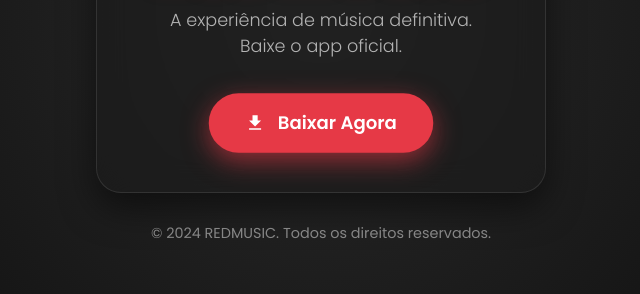
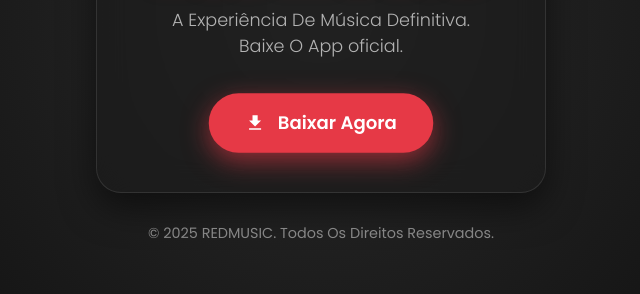
Before and after one commit to Testando0/Contagem, a plain HTML site: page index.html in a window 1280 px wide. Shown: the part 388-682 px from the top of the page, 319-959 px from the left. Drawn offline with Linux system fonts and the light colour scheme.

Commit message:
Update text and link in index.html

```diff
--- a/index.html
+++ b/index.html
@@ -219,9 +219,9 @@
         </div>
 
         <h1>REDMUSIC</h1>
-        <p>A experiência de música definitiva. Baixe o app oficial.</p>
+        <p>A Experiência De Música Definitiva. Baixe O App oficial.</p>
 
-        <a href="SEU_LINK_DO_MEDIAFIRE_AQUI" class="download-button" target="_blank" rel="noopener noreferrer">
+        <a href="https://lancamento-rm.vercel.app/contagem.html" class="download-button" target="_blank" rel="noopener noreferrer">
             <svg xmlns="http://www.w3.org/2000/svg" height="24px" viewBox="0 0 24 24" width="24px">
                 <path d="M0 0h24v24H0V0z" fill="none"/>
                 <path d="M19 9h-4V3H9v6H5l7 7 7-7zM5 18v2h14v-2H5z"/>
@@ -232,7 +232,7 @@
     </main>
 
     <footer class="footer">
-        &copy; 2024 REDMUSIC. Todos os direitos reservados.
+        &copy; 2025 REDMUSIC. Todos Os Direitos Reservados.
     </footer>
 
 </body>
```
